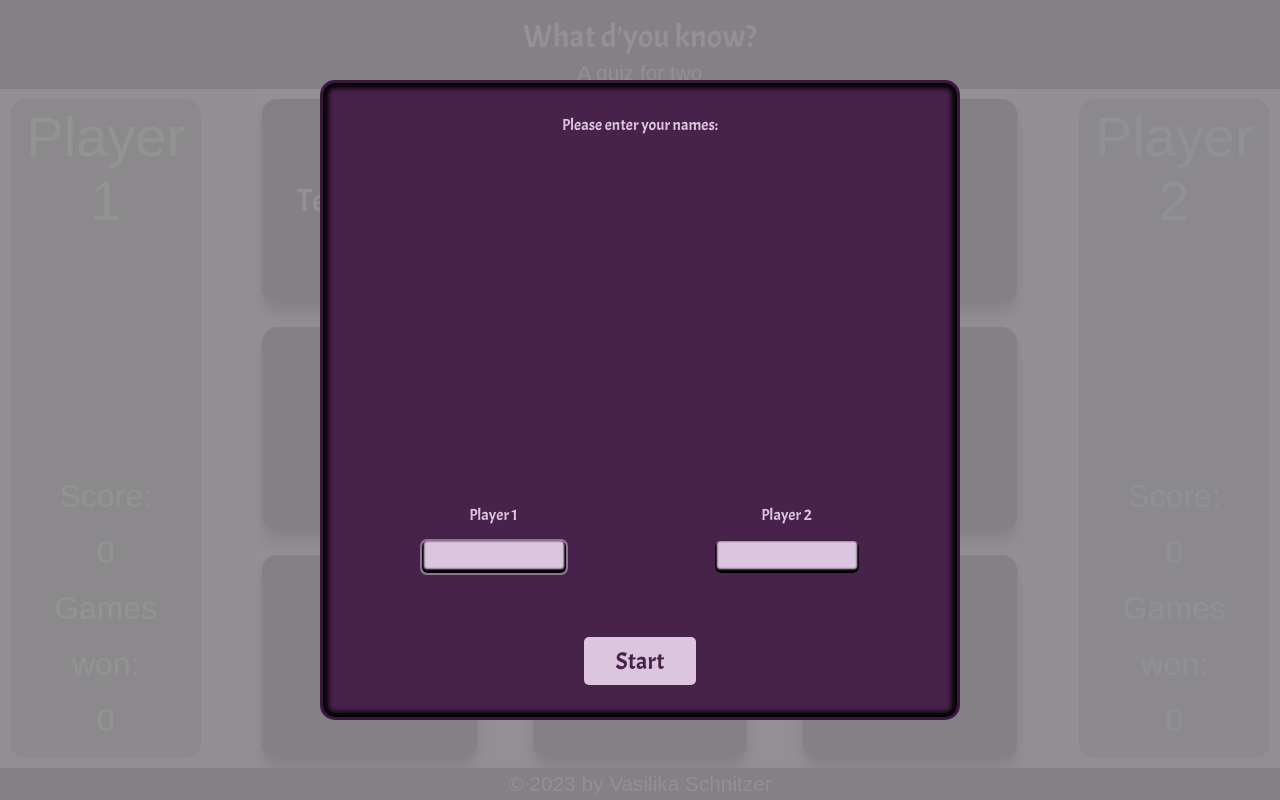
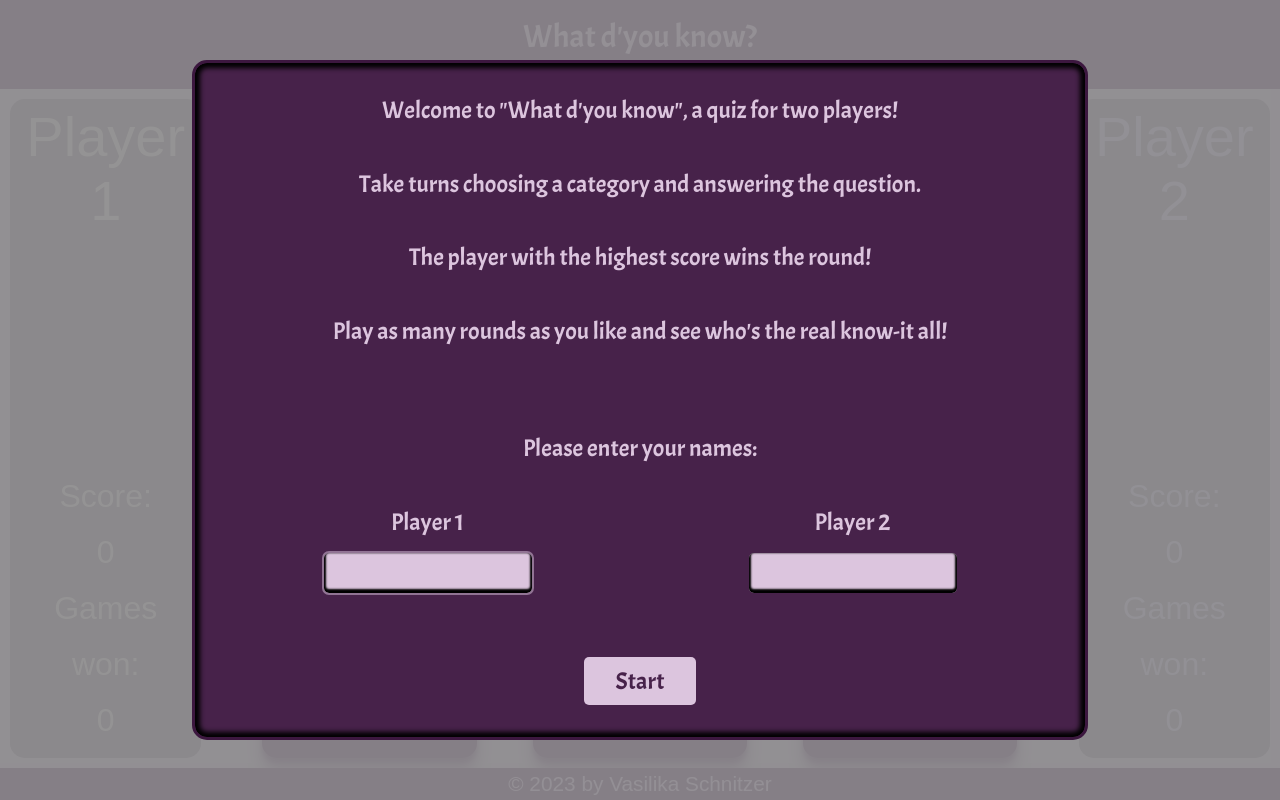
Before and after one commit to RikaIljina/PortfolioProject2, a plain HTML site: page index.html in a window 1280 px wide. Drawn offline with Linux system fonts and the light colour scheme; a web font is replaced by a local one.

Commit message:
Style: update loading screen styles and start button

```diff
--- a/assets/css/style.css
+++ b/assets/css/style.css
@@ -176,19 +176,21 @@ footer {
     left: 50%;
     top: 50%;
     transform: translateX(-50%) translateY(-50%);
-    width: 50%;
-    min-width: 350px;
-    height: 80vh;
+    width: 70%;
+    min-width: 500px;
+    height: 85vh;
     padding: 2rem;
     border-radius: 15px;
     border: 3px solid #3c173f;
     box-shadow: inset 0 0 5px 5px black;
     background-color: #47224A;
     font-family: 'Acme', sans-serif;
+    font-size: 1.5rem;
     color: #dcc5de;
 }
 
 #input-error {
+    font-size: 1rem;
     height: 3rem;
     width: 100%;
     margin-bottom: -3rem;
@@ -200,14 +202,16 @@ footer {
 
 #player-name-inputs > p > input {
     margin-top: 1rem;
-    padding-left: 1rem;
+    padding-left: 0.5rem;
     background-color: rgb(220, 197, 222);
     box-shadow: inset 0 -2px 2px 2px;
     border-radius: 5px;
     border-style: none;
-    line-height: 2rem;
-    width: 9rem;
+    line-height: 2.5rem;
+    width: 13rem;
     outline: none;
+    font-family: 'Acme', sans-serif;
+    font-size: 1.5rem;
 }
 
 #player-name-inputs > p > input:focus {
--- a/index.html
+++ b/index.html
@@ -41,7 +41,11 @@
       </div>
       <div id="modal">
         <div id="loading-screen">
-
+          <p>Welcome to "What d'you know", a quiz for two players!</p>
+          <p>Take turns choosing a category and answering the question.</p>
+          <p>The player with the highest score wins the round!</p>
+          <p>Play as many rounds as you like and see who's the real know-it all!</p>
+          <p></p>
           <p>Please enter your names:</p>
 
           <form id="player-data-form" action="">
```
